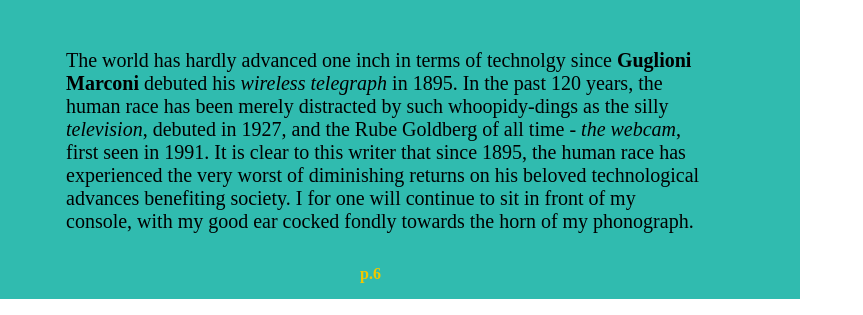
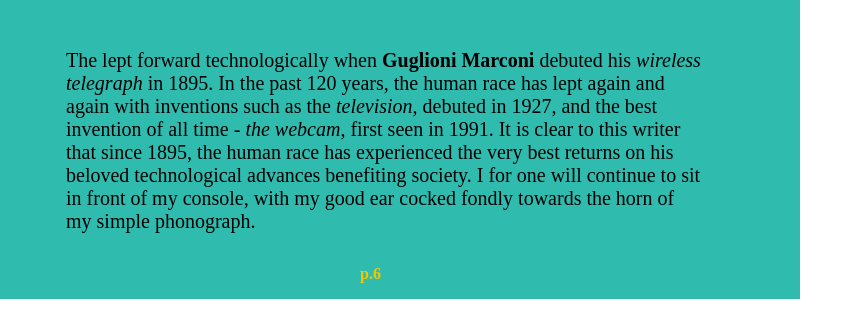
Before and after one commit to sands33/js100, a plain HTML site: page manipulateDom.html in a window 1280 px wide. Shown: the part 674-989 px from the top of the page, without its empty margins (0-863 px from the left). Drawn offline with Linux system fonts and the light colour scheme.

Commit message:
made text less sarcastic so I dont get kicked out of program.

```diff
--- a/manipulateDom.html
+++ b/manipulateDom.html
@@ -101,7 +101,7 @@
 
             <img id="oldAndSilly" width="625" height="auto" src="https://farm1.staticflickr.com/38/96629375_b9ba422832.jpg"/>
 
-            <p id="message">The world has hardly advanced one inch in terms of technolgy since <b>Guglioni Marconi</b> debuted his <em>wireless telegraph</em> in 1895. In the past 120 years, the human race has been merely distracted by such whoopidy-dings as the silly <em>television</em>, debuted in 1927, and the Rube Goldberg of all time - <em>the webcam</em>, first seen in 1991. It is clear to this writer that since 1895, the human race has experienced the very worst of diminishing returns on his beloved technological advances benefiting society. I for one will continue to sit in front of my console, with my good ear cocked fondly  towards the horn of my phonograph.</p>
+            <p id="message">The lept forward technologically when <b>Guglioni Marconi</b> debuted his <em>wireless telegraph</em> in 1895. In the past 120 years, the human race has lept again and again with inventions such as the <em>television</em>, debuted in 1927, and the best invention of all time - <em>the webcam</em>, first seen in 1991. It is clear to this writer that since 1895, the human race has experienced the very best returns on his beloved technological advances benefiting society. I for one will continue to sit in front of my console, with my good ear cocked fondly towards the horn of my simple phonograph.</p>
 
             <footer id="foot">p.6</footer>
 
```
